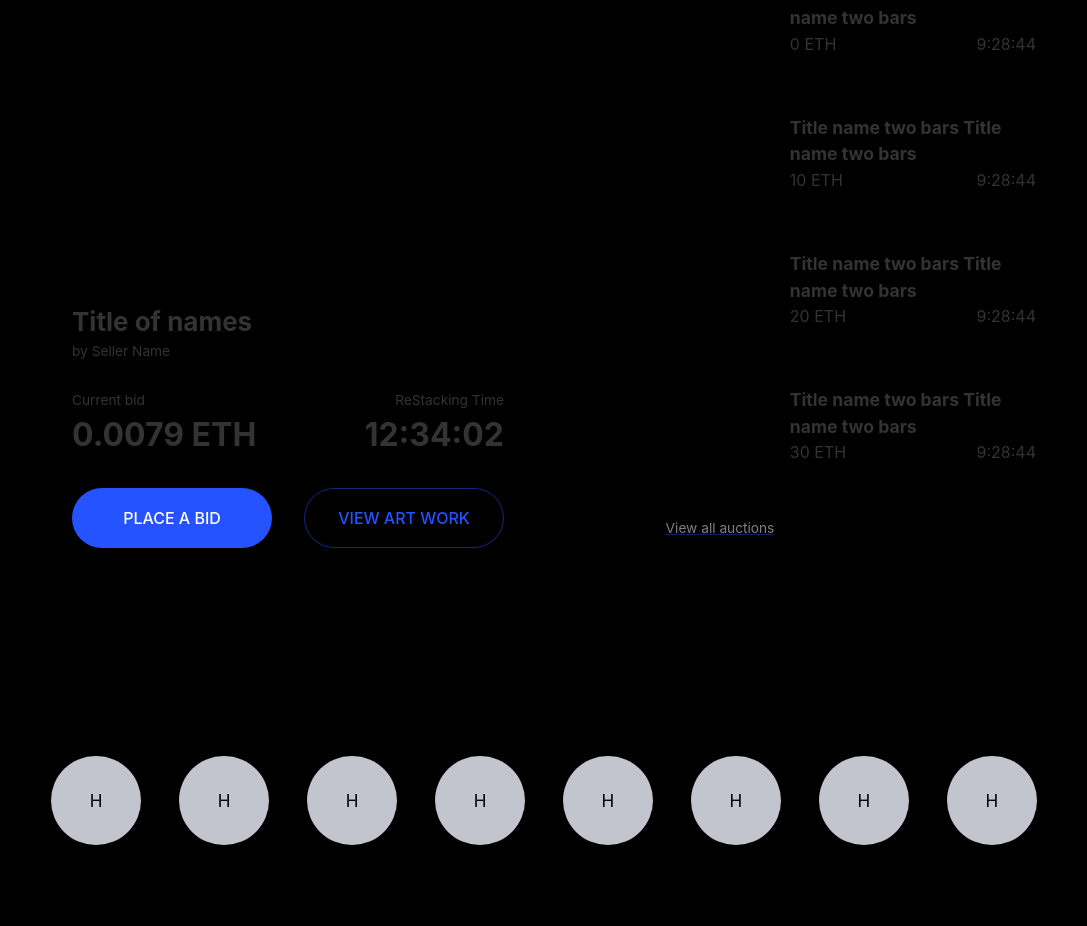
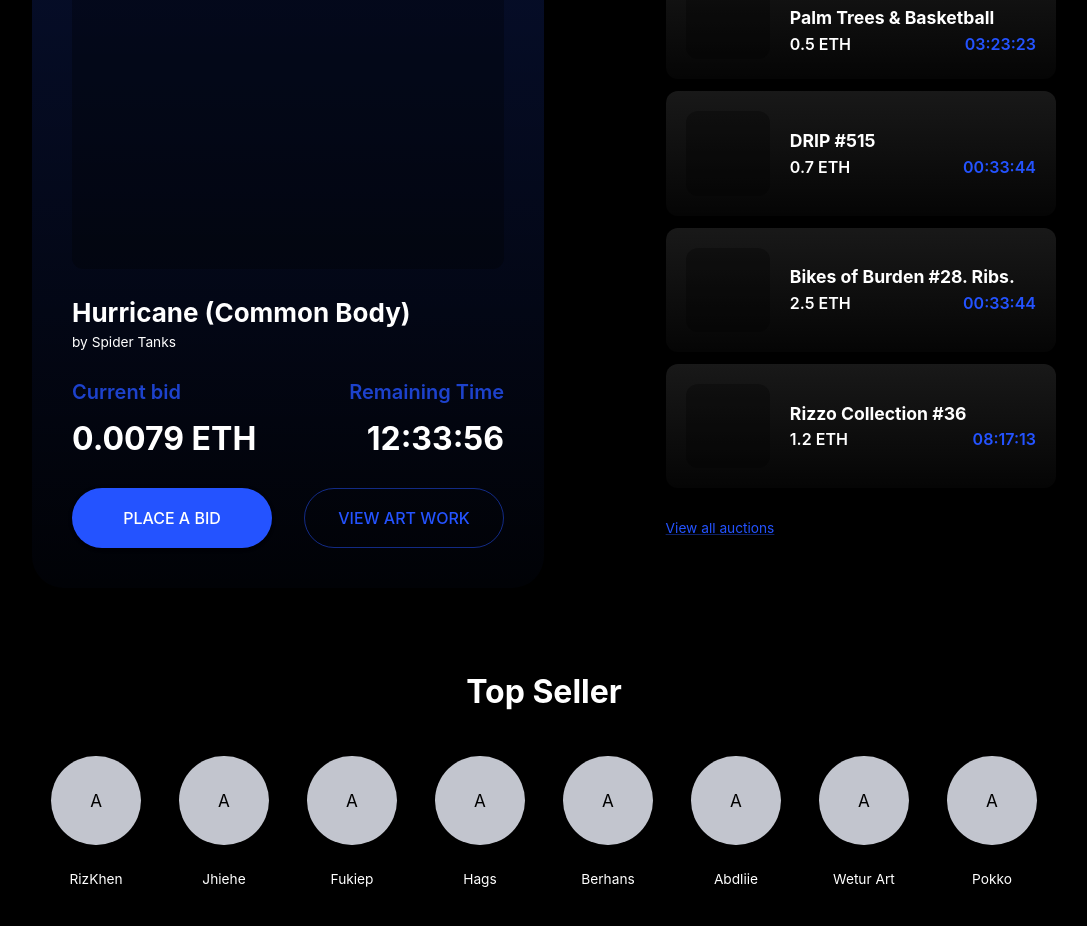
Before and after one commit to yangTauTauAjah/nft-page, a React (Vite) app: page / in a window 1280 px wide. Shown: the part 928-1854 px from the top of the page, without its empty margins (96-1183 px from the left). Built offline with nearby package versions, Linux system fonts and the light colour scheme.

Commit message:
inserting data, adding timer

```diff
--- a/src/components/Content/Product.tsx
+++ b/src/components/Content/Product.tsx
@@ -1,5 +1,8 @@
+import React, { useRef, useEffect, useState } from "react";
 import { styled } from "@mui/system";
 import { Button, Link, Avatar, Stack } from "@mui/material";
+import { newAuction, topSeller } from "@/mockData.json";
+import { useTheme } from "@mui/material";
 
 const Recommendation = styled("div")({
   display: "flex",
@@ -15,8 +18,6 @@ const BigCard = styled("div")({
   justifyContent: "space-between",
   width: "40vw",
   aspectRatio: "0.674",
-  background: "rgba(0,0,0,0.3)",
-  color: "rgba(255,255,255,0.2)",
   padding: "40px"
 });
 
@@ -28,19 +29,20 @@ const Card = styled("div")({
   padding: "20px",
   width: "30.5vw",
   aspectRatio: "3.142",
-  fontSize: "1rem",
-  background: "rgba(0,0,0,0.3)",
-  color: "rgba(255,255,255,0.2)"
+  fontSize: "1rem"
 });
 
 const LongCard = (props: {
   image: string;
   title: string;
   eth: number;
-  time: Date;
+  time: string;
 }) => {
+
+  const Theme = useTheme()
+
   return (
-    <Card>
+    <Card sx={{background: `linear-gradient(to bottom, rgba(240, 240, 240, 0.1) 0%, rgba(255, 255, 255, 0.02) 100%);`}}>
       <div
         style={{
           height: "100%",
@@ -49,31 +51,53 @@ const LongCard = (props: {
           borderRadius: "12px"
         }}
       />
-      <div>
+      <div style={{ flexGrow: 1 }}>
         <h3 style={{ fontSize: "1.1rem" }}>{props.title}</h3>
-        <div
-          style={{ display: "flex", justifyContent: "space-between" }}
-        >
-          <p style={{ fontSize: "1rem" }}>{props.eth} ETH</p>
-          <p style={{ fontSize: "1rem" }}>
-            {props.time.getHours()}:{props.time.getMinutes()}:
-            {props.time.getSeconds()}
-          </p>
+        <div style={{ display: "flex", justifyContent: "space-between" }}>
+          <p style={{ fontSize: "1rem", fontWeight: 600 }}>{props.eth} ETH</p>
+          <p style={{ fontSize: "1rem", fontWeight: 600, color: Theme.palette.primary.main }}>{props.time}</p>
         </div>
       </div>
     </Card>
   );
 };
 
+let time = 45242000;
+let first = 0;
+
 function Product() {
+  const ref = useRef<HTMLHeadingElement>(null);
+  const Theme = useTheme()
+
+  useEffect(() => {
+    if (ref.current?.innerText && first === 1) {
+      let id = setInterval(() => {
+        const timer = new Date((time -= 1000));
+        // @ts-ignore
+        ref.current.innerText = `${timer.getUTCHours()}:${timer.getUTCMinutes()}:${timer
+          .getUTCSeconds()
+          .toString()
+          .padStart(2, "0")}`;
+      }, 1000);
+      return () => clearInterval(id);
+    }
+    if (first === 0) first = 1;
+
+    // new Date((60*(12 * 60 + 34) + 2)* 1000)
+  }, []);
+
   return (
-    <Stack
-      gap={10}
-      sx={{ width: "80vw", marginInline: "auto" }}
-    >
+    <Stack gap={10} sx={{
+      width: "80vw",
+      marginInline: "auto",
+      color: 'white',
+    }}>
       <Recommendation>
-        <BigCard>
-          <h3 style={{ fontSize: 32 }}>Item ending soon</h3>
+        <BigCard sx={{
+          /* @ts-ignore */
+          background: `linear-gradient(to bottom, ${Theme.palette.primary[500]}30 0%, ${Theme.palette.primary[500]}06 100%)`
+        }}>
+          <h3 style={{ fontSize: 32, }}>Item ending soon</h3>
           <div
             style={{
               borderRadius: "0.7rem",
@@ -83,8 +107,8 @@ function Product() {
             }}
           />
           <div>
-            <h3 style={{ fontSize: 26 }}>Title of names</h3>
-            <p>by Seller Name</p>
+            <h3 style={{ fontSize: 26 }}>Hurricane (Common Body)</h3>
+            <p>by Spider Tanks</p>
           </div>
           <div
             style={{
@@ -93,12 +117,16 @@ function Product() {
             }}
           >
             <div>
-              <p>Current bid</p>
-              <h3 style={{ fontSize: 32 }}>0.0079 ETH</h3>
+              {/* @ts-ignore */}
+              <p style={{ fontSize: '1.25rem', fontWeight: 600, color: Theme.palette.primary[600] }}>Current bid</p>
+              <h3 style={{ marginTop: '0.5rem', fontSize: 32 }}>0.0079 ETH</h3>
             </div>
             <div style={{ textAlign: "end" }}>
-              <p>ReStacking Time</p>
-              <h3 style={{ fontSize: 32 }}>12:34:02</h3>
+              {/* @ts-ignore */}
+              <p style={{ fontSize: '1.25rem', fontWeight: 600, color: Theme.palette.primary[600] }}>Remaining Time</p>
+              <h3 ref={ref} style={{ marginTop: '0.5rem', fontSize: 32 }}>
+                12:34:02
+              </h3>
             </div>
           </div>
           <div
@@ -136,18 +164,18 @@ function Product() {
             New Auction
           </h3>
           <Stack gap={1.5} style={{ marginBottom: "30px" }}>
-            {[0, 1, 2, 3].map((e, i) => (
+            {newAuction.map(({ name, price, time }, i) => (
               <LongCard
                 key={i}
                 image="test"
-                title="Title name two bars Title name two bars"
-                eth={10 * e}
-                time={new Date()}
+                title={name}
+                eth={price}
+                time={time}
               />
             ))}
           </Stack>
           <div>
-            <Link sx={{ color: "gray" }}>View all auctions</Link>
+            <Link sx={{ textAlign: 'right' }}>View all auctions</Link>
           </div>
         </div>
       </Recommendation>
@@ -158,14 +186,12 @@ function Product() {
           gap={"3vw"}
           sx={{ flexWrap: "wrap", justifyContent: "center" }}
         >
-          <Avatar sx={{ width: "7vw", height: "7vw" }}>H</Avatar>
-          <Avatar sx={{ width: "7vw", height: "7vw" }}>H</Avatar>
-          <Avatar sx={{ width: "7vw", height: "7vw" }}>H</Avatar>
-          <Avatar sx={{ width: "7vw", height: "7vw" }}>H</Avatar>
-          <Avatar sx={{ width: "7vw", height: "7vw" }}>H</Avatar>
-          <Avatar sx={{ width: "7vw", height: "7vw" }}>H</Avatar>
-          <Avatar sx={{ width: "7vw", height: "7vw" }}>H</Avatar>
-          <Avatar sx={{ width: "7vw", height: "7vw" }}>H</Avatar>
+          {topSeller.map(({ nickName }, i) => (
+            <Stack key={i} gap={3} sx={{ alignItems: "center" }}>
+              <Avatar sx={{ width: "7vw", height: "7vw" }}>A</Avatar>
+              <p>{nickName}</p>
+            </Stack>
+          ))}
         </Stack>
       </Stack>
     </Stack>
```
